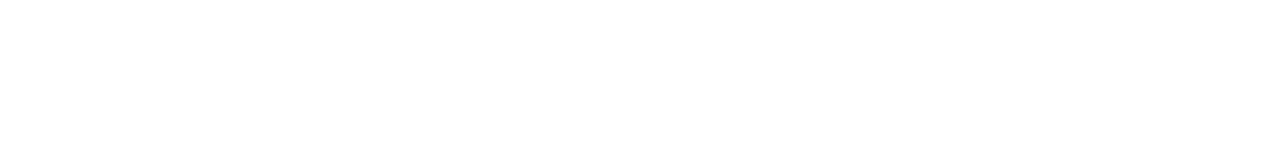
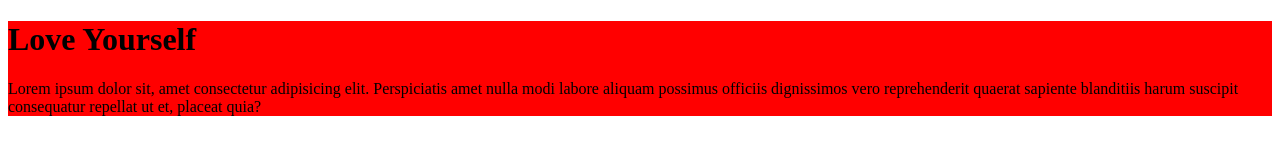
Before and after one commit to EsratJahanSumpa/my-new-website, a plain HTML site: page index.html in a window 1280 px wide. Drawn offline with Linux system fonts and the light colour scheme.

Commit message:
added first website

```diff
--- a/index.html
+++ b/index.html
@@ -4,8 +4,11 @@
     <meta charset="UTF-8">
     <meta name="viewport" content="width=device-width, initial-scale=1.0">
     <title>My Website</title>
+    <link rel="stylesheet" href="styles/website.css">
 </head>
 <body>
+    <div class="love"><h1>Love Yourself</h1>
+    <p>Lorem ipsum dolor sit, amet consectetur adipisicing elit. Perspiciatis amet nulla modi labore aliquam possimus officiis dignissimos vero reprehenderit quaerat sapiente blanditiis harum suscipit consequatur repellat ut et, placeat quia?</p></div>
 
 </body>
 </html>
--- /dev/null
+++ b/styles/website.css
@@ -0,0 +1,3 @@
+.love{
+    background-color: red;
+}
```
